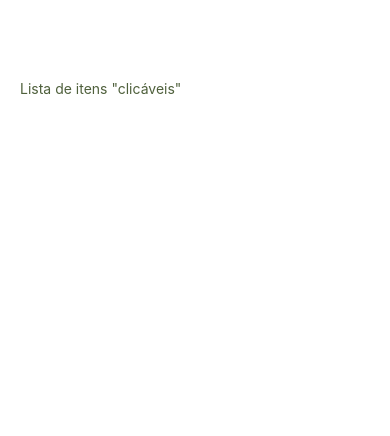
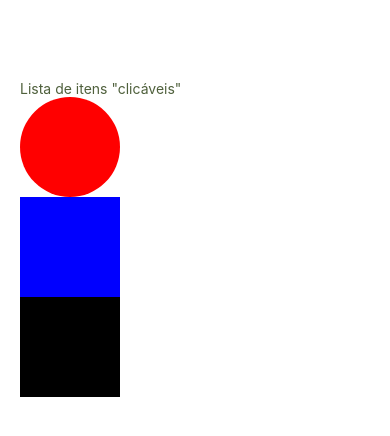
Before and after one commit to RaphaZBr20/CARDMOB, a React Native app in the folder Etapa2/app-react-exemplos/: screen / in a window 390 px wide. Shown: the top 436 px of the page. Built offline with nearby package versions, Linux system fonts and the light colour scheme.

Commit message:
View basic examples

```diff
--- a/Etapa2/app-react-exemplos/App.js
+++ b/Etapa2/app-react-exemplos/App.js
@@ -9,6 +9,9 @@
   return (
     <View style={styles.container}>
       <List />
+      <View style={styles.redbox}></View>
+      <View style={styles.bluebox}></View>
+      <View style={styles.blackbox}></View>
     </View>
   );
 }
@@ -38,6 +41,7 @@
   item: {
     flexDirection: 'row',
     alignItems: 'center',
+    flexDirection: 'column',
     justifyContent: 'space-between',
     marginBottom: 10,
     padding: 10,
@@ -57,5 +61,26 @@
     borderColor: 'gray',
     borderWidth: 1,
     paddingHorizontal: 10,
+    alignItems: 'center',
+    backgroundColor: 'gray',
+    height: 600,
+    marginTop: 150,
+  },
+  redbox: {
+    width: 100,
+    height: 100,
+    backgroundColor: 'red',
+    borderRadius: 50,
+  },
+  bluebox: {
+    width: 100,
+    height: 100,
+    backgroundColor: 'blue',
+  },
+  blackbox: {
+    width: 100,
+    height: 100,
+    backgroundColor: 'black',
   }
+
 });
```
